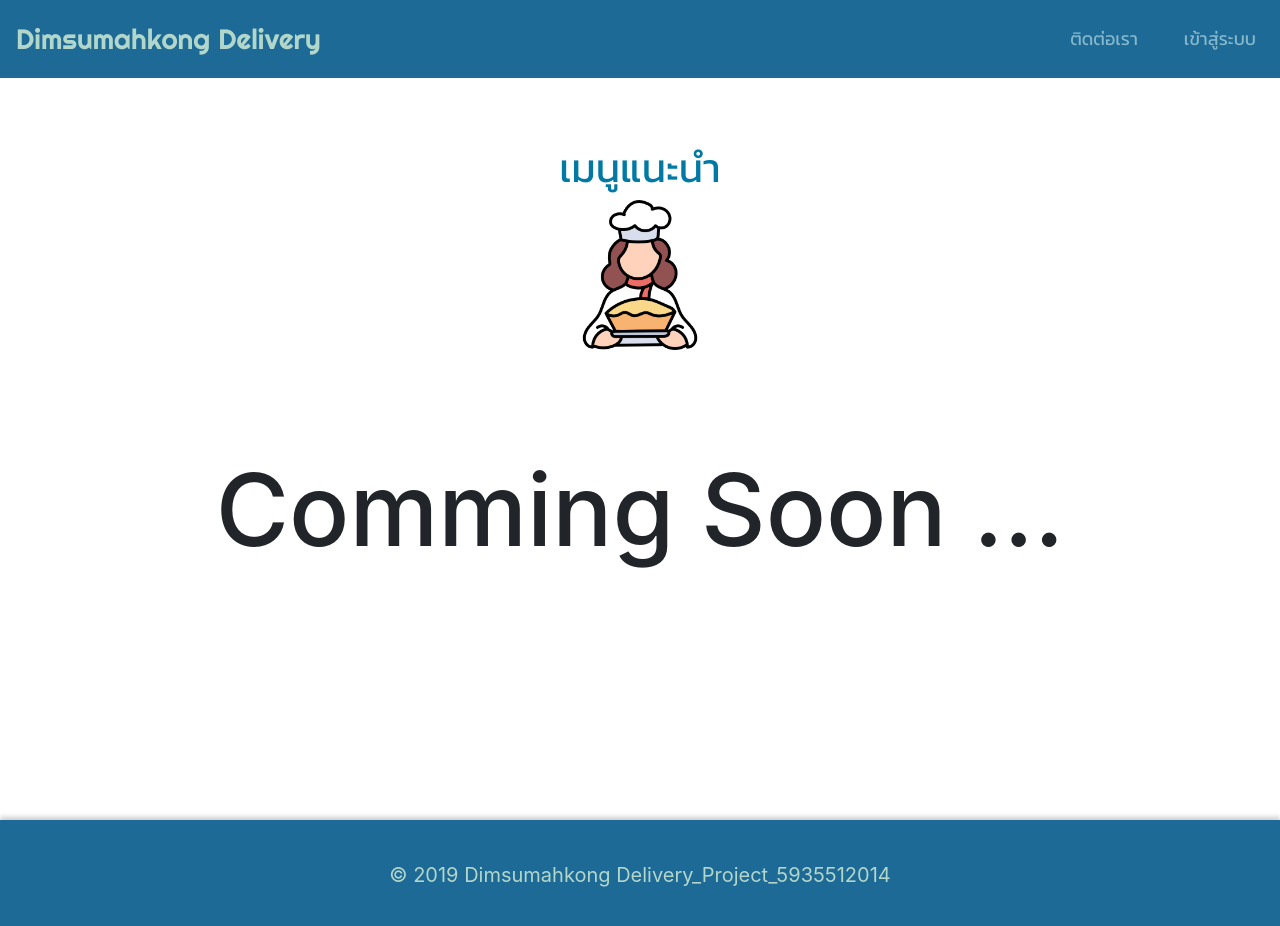
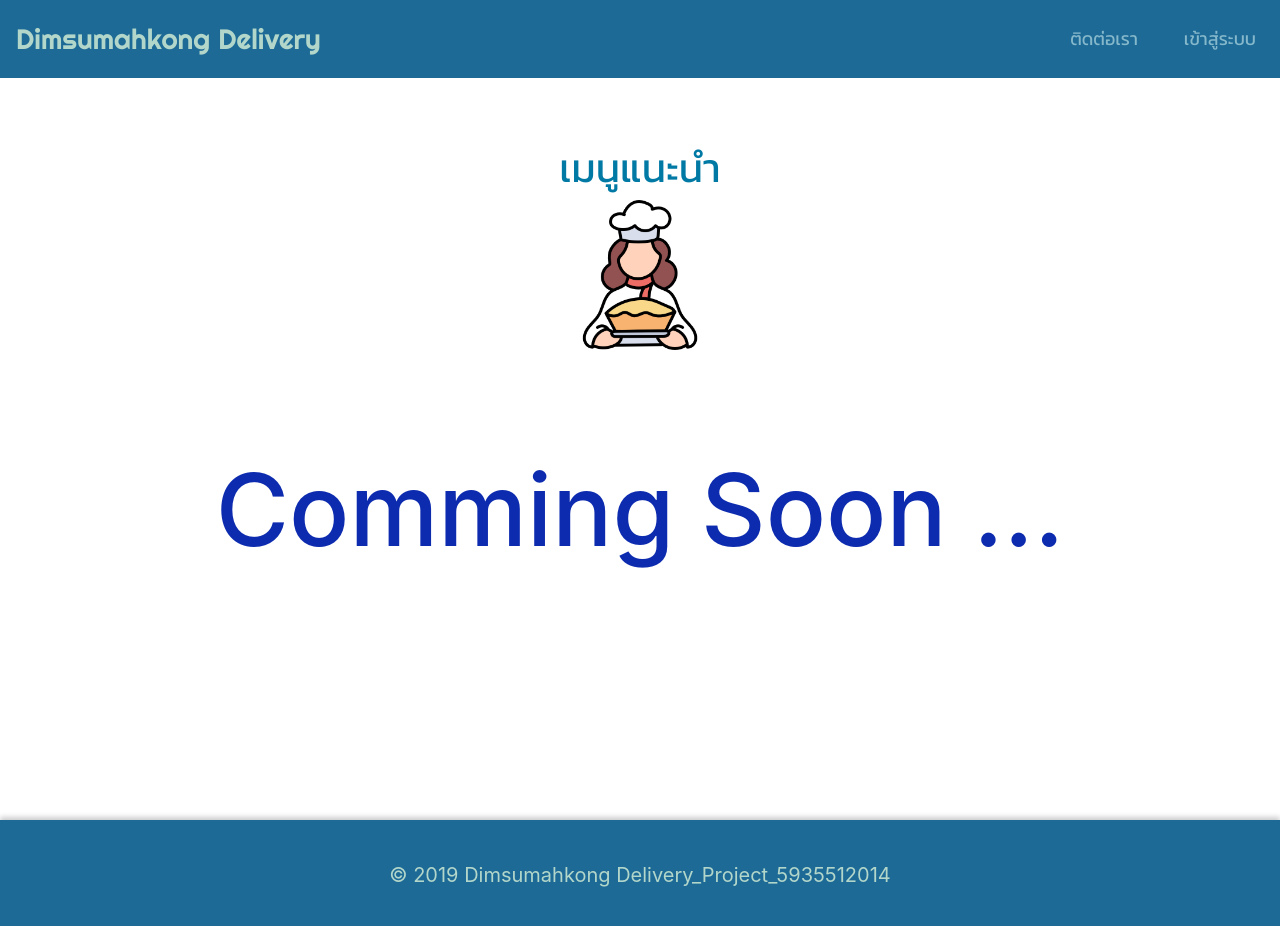
Before and after one commit to Pangkoki20/dimsum-app, a React (Create React App) app: page /Menu in a window 1280 px wide. Shown: the top 926 px of the page. Built offline with nearby package versions, Linux system fonts and the light colour scheme; a web font is replaced by a local one.

Commit message:
Menu_name

```diff
--- a/src/component/Menu/Menu.css
+++ b/src/component/Menu/Menu.css
@@ -17,4 +17,5 @@
 .text_menucom{
   font-size: 100px;
   text-align: center;
+  color: rgb(13, 43, 175);
 }
```
